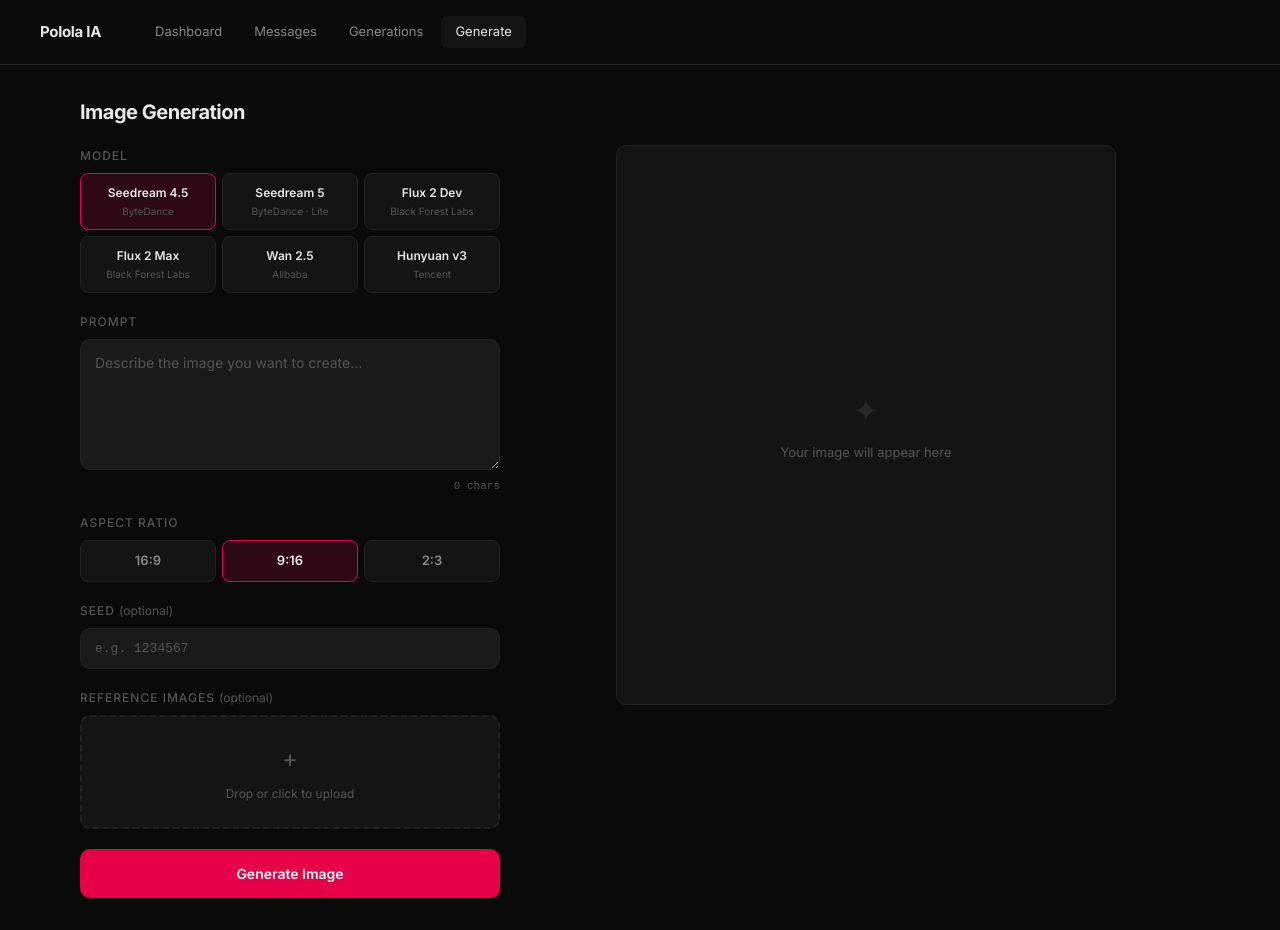
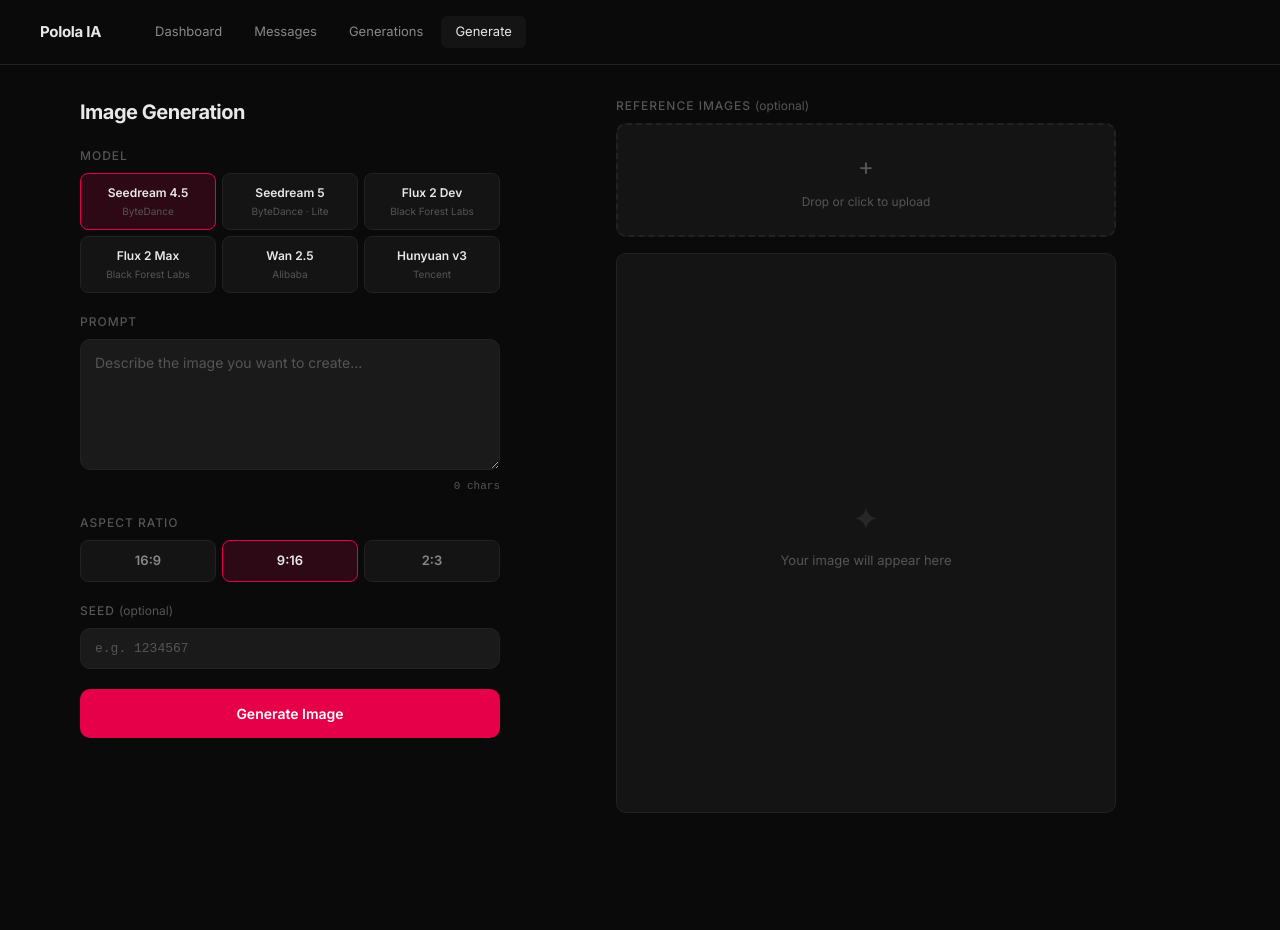
Before and after one commit to lgherrera/gf-admin, a Next.js app: page /generate in a window 1280 px wide. Both pictures are taken after a click on the button "Enter". After the commit the page ends 845 px from the top, so only its background shows below. Built offline with nearby package versions, Linux system fonts and the light colour scheme.

Commit message:
move reference images above preview on right panel

```diff
--- a/app/generate/page.tsx
+++ b/app/generate/page.tsx
@@ -287,9 +287,18 @@
             </div>
           )}
 
-          {/* Reference Images */}
+          {error && <div className="gen-error">{error}</div>}
+
+          <button className="gen-button" onClick={handleGenerate} disabled={loading}>
+            {loading ? 'Generating...' : 'Generate Image'}
+          </button>
+        </div>
+
+        {/* Right: Preview */}
+        <div className="gen-preview-panel">
+          {/* Reference Images — above preview */}
           {showRefs && (
-            <div className="gen-field">
+            <div className="gen-field" style={{ width: '100%', maxWidth: 500 }}>
               <label className="gen-label">
                 Reference Images <span className="gen-optional">(optional)</span>
               </label>
@@ -334,15 +343,6 @@
             </div>
           )}
 
-          {error && <div className="gen-error">{error}</div>}
-
-          <button className="gen-button" onClick={handleGenerate} disabled={loading}>
-            {loading ? 'Generating...' : 'Generate Image'}
-          </button>
-        </div>
-
-        {/* Right: Preview */}
-        <div className="gen-preview-panel">
           <div className="gen-preview-frame" style={{ aspectRatio: previewAspect }}>
             {loading && (
               <div className="gen-loading">
--- a/app/globals.css
+++ b/app/globals.css
@@ -782,7 +782,6 @@
   gap: 16px;
   align-items: center;
   justify-content: flex-start;
-  padding-top: 48px;
 }
 
 .gen-preview-frame {
```
